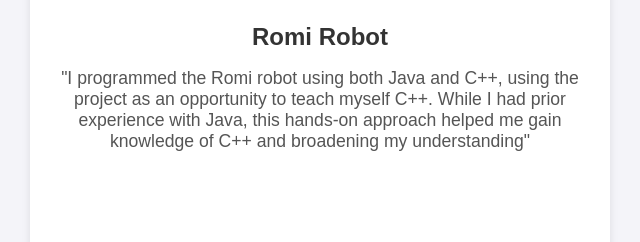
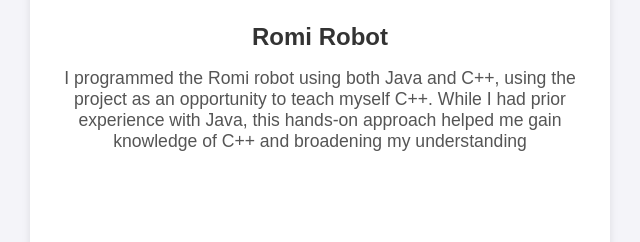
Before and after one commit to Abbygottfried/Abbygottfried.github.io, a plain HTML site: page Projects.html in a window 1280 px wide. Shown: the part 472-714 px from the top of the page, 10-650 px from the left. Drawn offline with Linux system fonts and the light colour scheme.

Commit message:
removed quotes

```diff
--- a/Projects.html
+++ b/Projects.html
@@ -139,9 +139,9 @@
         <div class="work-item">
             <img src="/img/romi.jpg" alt="romi img">
             <h3>Romi Robot</h3>
-            <p>"I programmed the Romi robot using both Java and C++, using the project as an opportunity
+            <p>I programmed the Romi robot using both Java and C++, using the project as an opportunity
                 to teach myself C++. While I had prior experience with Java, this hands-on approach helped
-                 me gain knowledge of C++ and broadening my understanding"</p>
+                 me gain knowledge of C++ and broadening my understanding</p>
         </div>
 
         <!-- Work Item 2 -->
```
